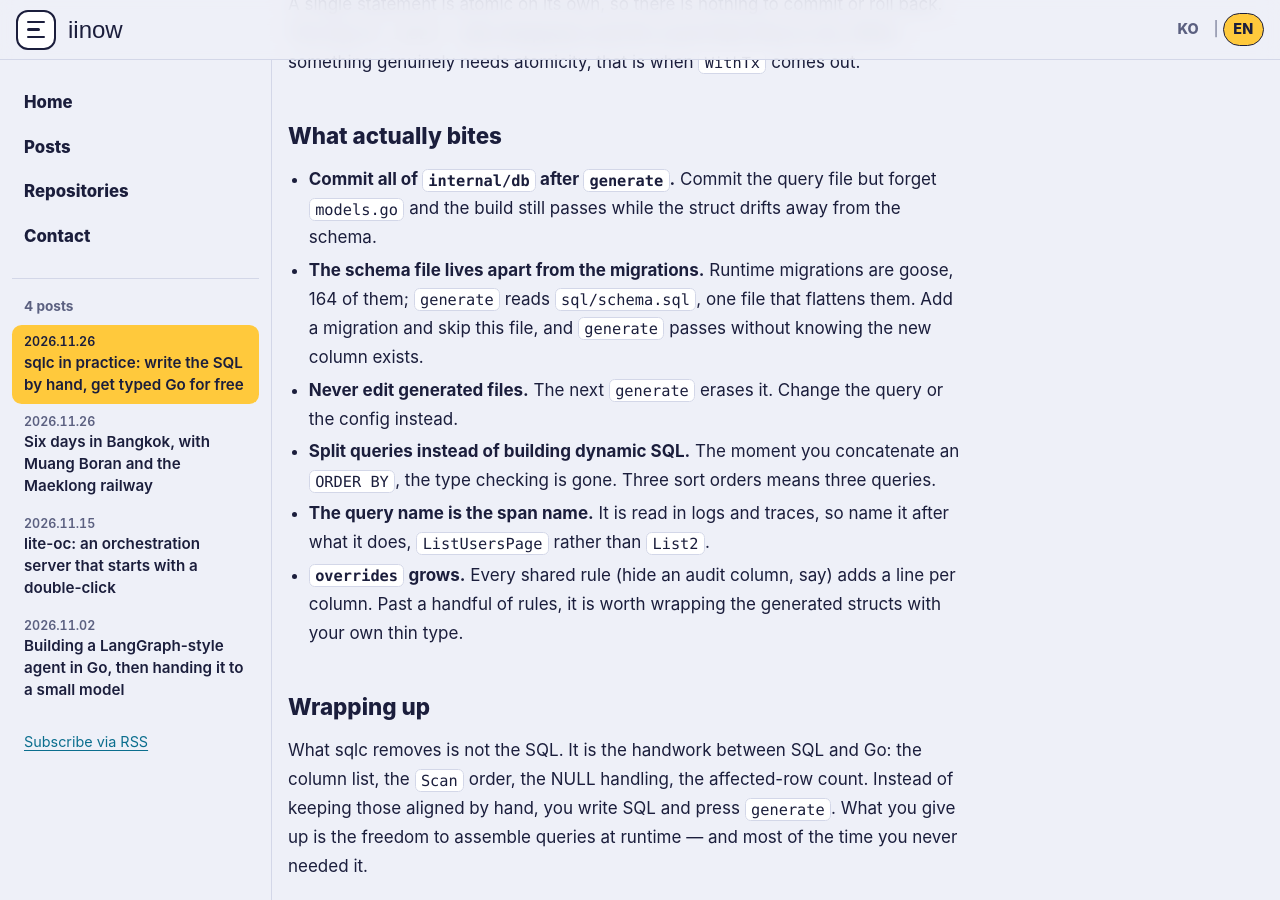
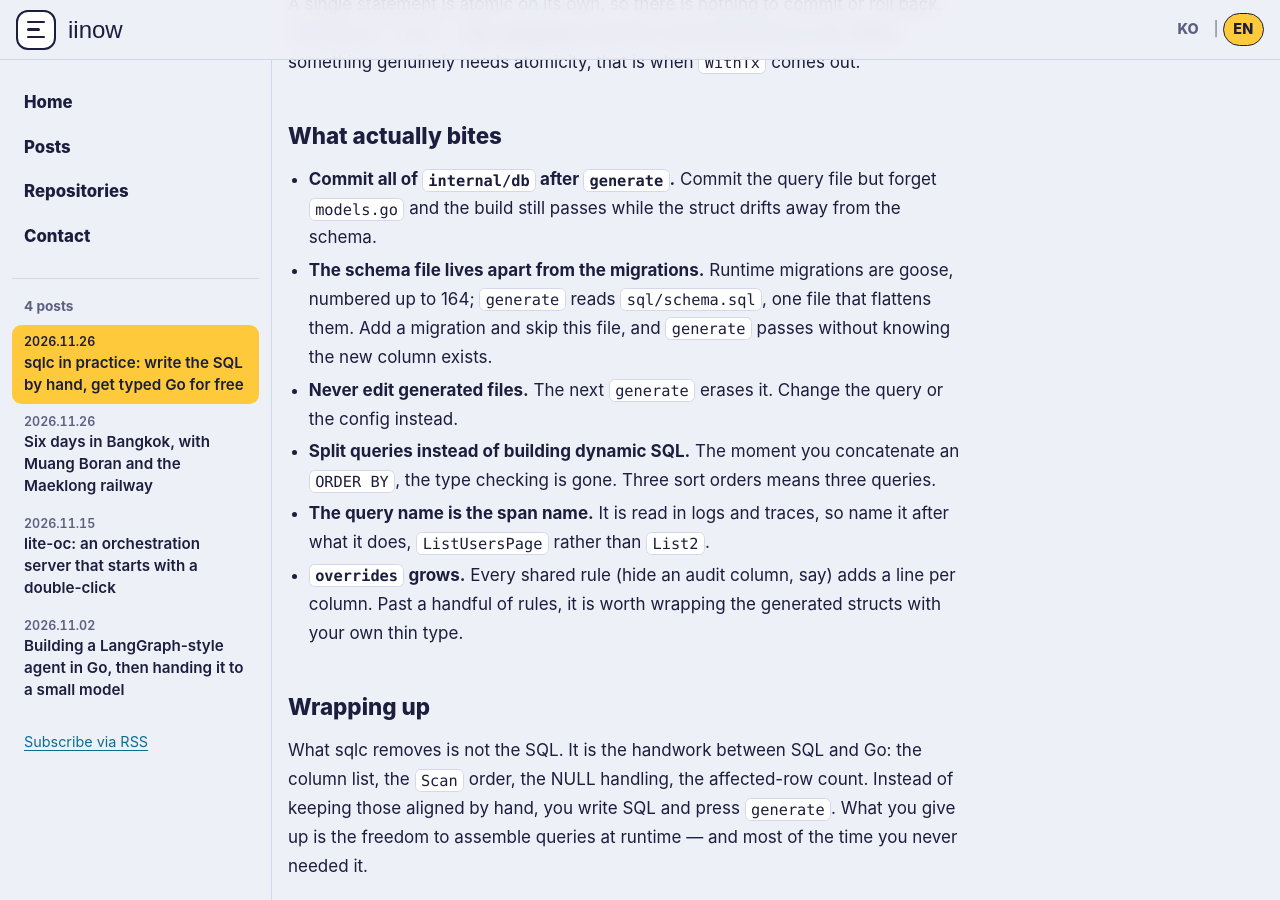
Before and after one commit to iinow/iinow.github.io, a Jekyll site: the page built from _posts/2026-11-26-sqlc-guide-en.md, in a window 1280 px wide and 900 px high, scrolled down 8965 px. Built offline with Jekyll 4.4.1, drawn with Linux system fonts in a browser that asks for light colours; some web fonts are replaced.

Commit message:
영문 글: 마이그레이션 개수 표현 다듬기

```diff
--- a/_posts/2026-11-26-sqlc-guide-en.md
+++ b/_posts/2026-11-26-sqlc-guide-en.md
@@ -253,7 +253,7 @@ A single statement is atomic on its own, so there is nothing to commit or roll b
 ## What actually bites
 
 - **Commit all of `internal/db` after `generate`.** Commit the query file but forget `models.go` and the build still passes while the struct drifts away from the schema.
-- **The schema file lives apart from the migrations.** Runtime migrations are goose, 164 of them; `generate` reads `sql/schema.sql`, one file that flattens them. Add a migration and skip this file, and `generate` passes without knowing the new column exists.
+- **The schema file lives apart from the migrations.** Runtime migrations are goose, numbered up to 164; `generate` reads `sql/schema.sql`, one file that flattens them. Add a migration and skip this file, and `generate` passes without knowing the new column exists.
 - **Never edit generated files.** The next `generate` erases it. Change the query or the config instead.
 - **Split queries instead of building dynamic SQL.** The moment you concatenate an `ORDER BY`, the type checking is gone. Three sort orders means three queries.
 - **The query name is the span name.** It is read in logs and traces, so name it after what it does, `ListUsersPage` rather than `List2`.
```
